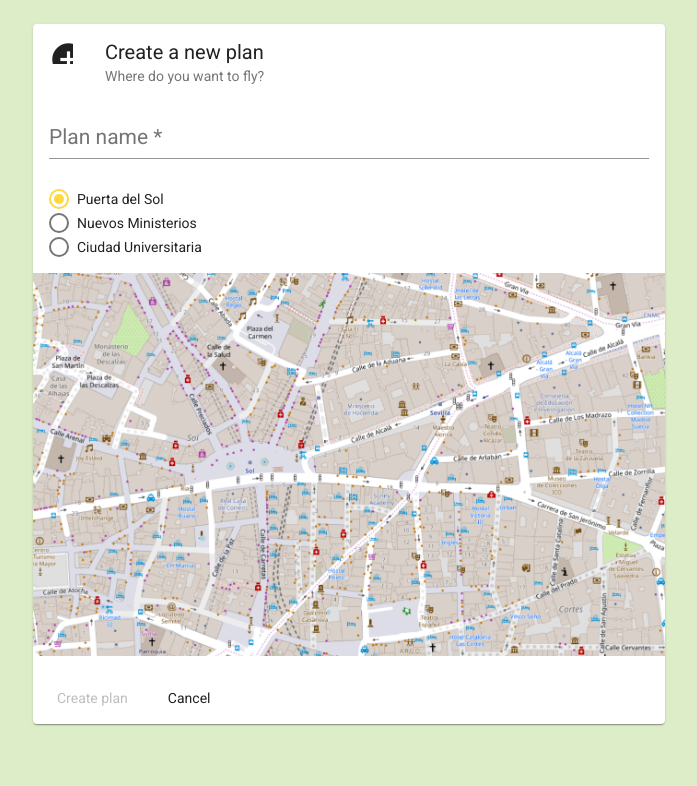
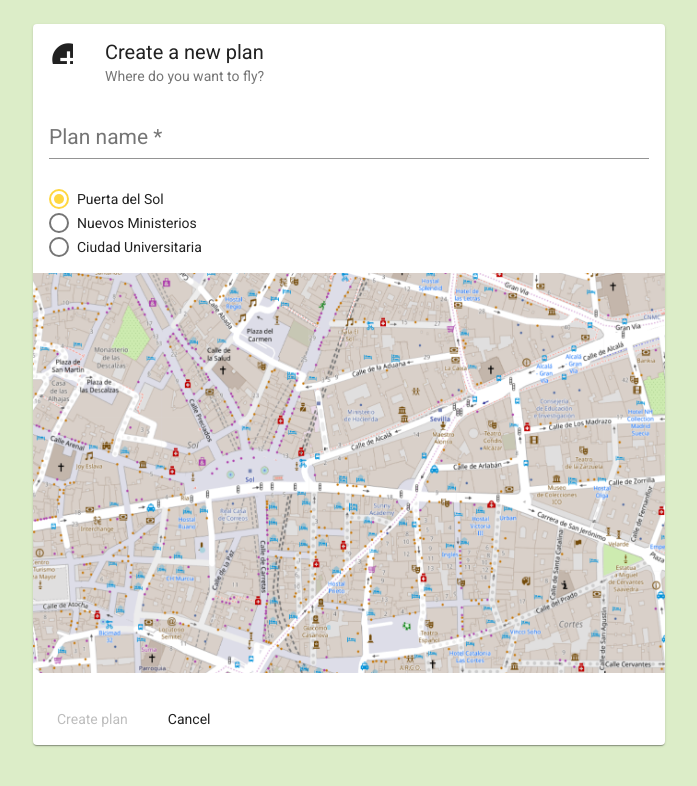
Before and after one commit to alvaromat/flight-planner, an Angular app: page /new in a window 1280 px wide. Shown: the top 786 px of the page, without its empty margins (291-988 px from the left). Built offline with nearby package versions, Linux system fonts and the light colour scheme.

Commit message:
Add svg overlayed to the image

```diff
--- a/src/app/new-plan/new-plan.component.html
+++ b/src/app/new-plan/new-plan.component.html
@@ -17,7 +17,12 @@
         <mat-radio-button [value]="map" *ngFor="let map of maps">{{map.name}}</mat-radio-button>
       </mat-radio-group>
     </mat-card-content>
-    <img mat-card-image src="/assets/maps/{{form.controls['map'].value.URI}}.PNG" alt="Photo of a Shiba Inu">
+    <div class="point-editor" mat-card-image>
+      <svg>
+
+      </svg>
+      <img src="/assets/maps/{{form.controls['map'].value.URI}}.PNG" alt="map image">
+    </div>
     <mat-card-actions>
       <!-- Create and cancel buttons -->
       <button mat-button [disabled]="!form.valid">Create plan</button>
--- a/src/app/new-plan/new-plan.component.scss
+++ b/src/app/new-plan/new-plan.component.scss
@@ -24,3 +24,16 @@ mat-radio-button {
     width: 100%;
   }
 }
+
+div.point-editor {
+  position: relative;
+
+  & > * {
+    width: 632px;
+    height: 400px;
+  }
+
+  svg {
+    position: absolute;
+  }
+}
```
